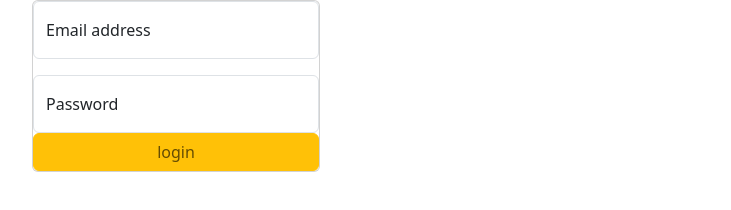
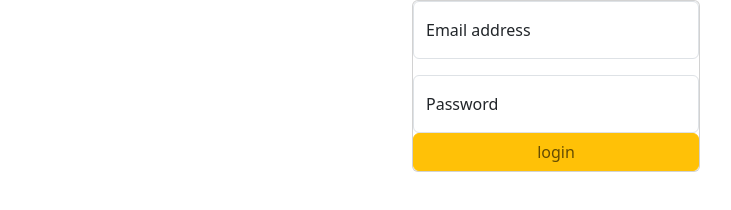
Before and after one commit to NikitaDsouza05/login-page, a plain HTML site: page login page/index.html in a window 1280 px wide. Shown: the whole page, without its empty margins (50-781 px from the left). Drawn offline with nearby package versions, Linux system fonts and the light colour scheme.

Commit message:
centered the login o=page layout

```diff
--- a/login page/index.html
+++ b/login page/index.html
@@ -10,7 +10,7 @@
 
     <div class="container">
         <div class="row">
-            <div class="col-sm-12 col-md-12" >
+            <div class="col-sm-12 col-md-4 d-block mx-auto" >
                 <div class="card login-card" style="width: 18rem;">
 
                 <div class="form-floating mb-3">
```
